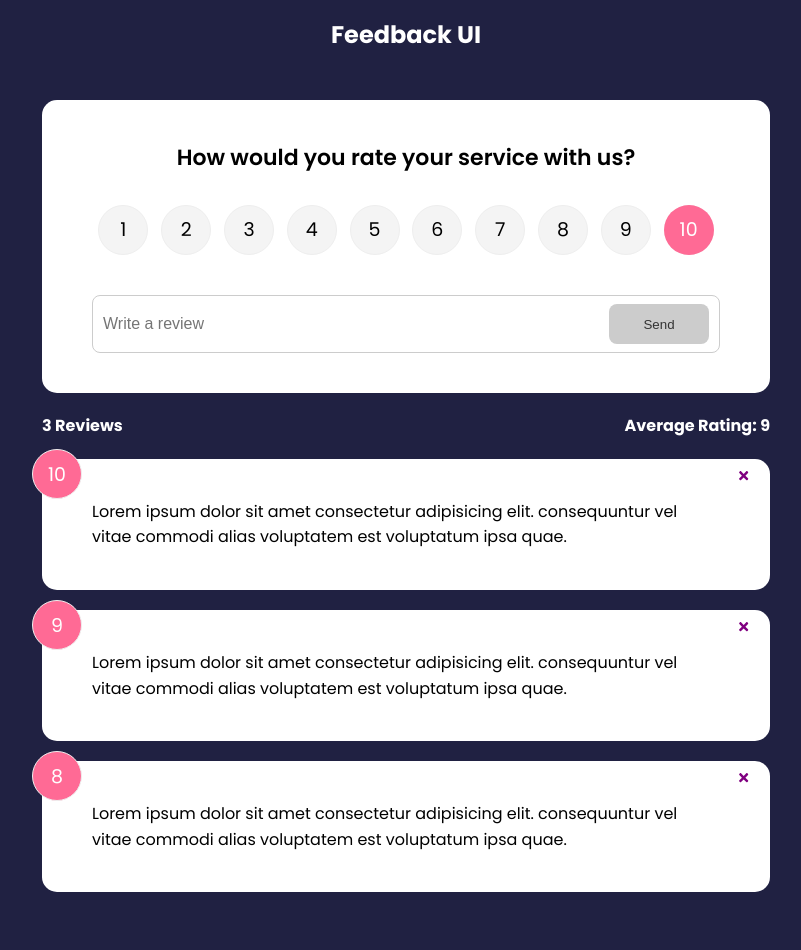
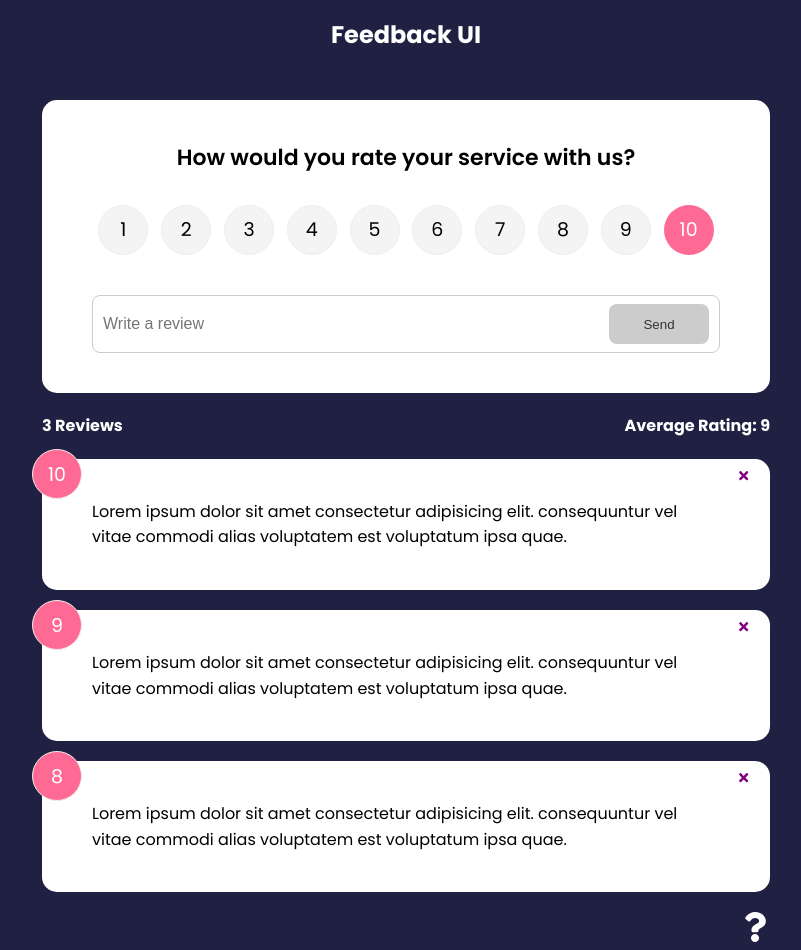
Before and after one commit to JoseIgnacioTapia/feedback-app, a React (Create React App) app: page / in a window 1280 px wide. Shown: the whole page, without its empty margins (234-1035 px from the left). Before the commit the page ends 912 px from the top, so only its background shows below. Built offline with nearby package versions, Linux system fonts and the light colour scheme; the HTML template or start-up script is replaced by a standard one.

Commit message:
Creating Links V6

```diff
--- a/src/App.js
+++ b/src/App.js
@@ -8,6 +8,7 @@
 import Header from './components/Header';
 import { FeedbackData } from './data/FeedbackData';
 import AboutPage from './pages/AboutPage';
+import AboutIconLink from './components/AboutIconLink';
 
 function App() {
   const [feedback, setFeedback] = useState(FeedbackData);
@@ -39,6 +40,7 @@
                   feedback={feedback}
                   handleDelete={deleteFeedback}
                 />
+                <AboutIconLink />
               </>
             }
           ></Route>
--- /dev/null
+++ b/src/components/AboutIconLink.jsx
@@ -0,0 +1,14 @@
+import { FaQuestion } from 'react-icons/fa';
+import { Link } from 'react-router-dom';
+
+const AboutIconLink = () => {
+  return (
+    <div className="about-link">
+      <Link to="/about">
+        <FaQuestion size={30} />
+      </Link>
+    </div>
+  );
+};
+
+export default AboutIconLink;
--- a/src/pages/AboutPage.jsx
+++ b/src/pages/AboutPage.jsx
@@ -1,3 +1,4 @@
+import { Link } from 'react-router-dom';
 import Card from '../components/shared/Card';
 
 function AboutPage() {
@@ -9,7 +10,7 @@
         <p>Version: 1.0.0</p>
 
         <p>
-          <a href="/">Back To Home</a>
+          <Link to="/">Back To Home</Link>
         </p>
       </div>
     </Card>
```
